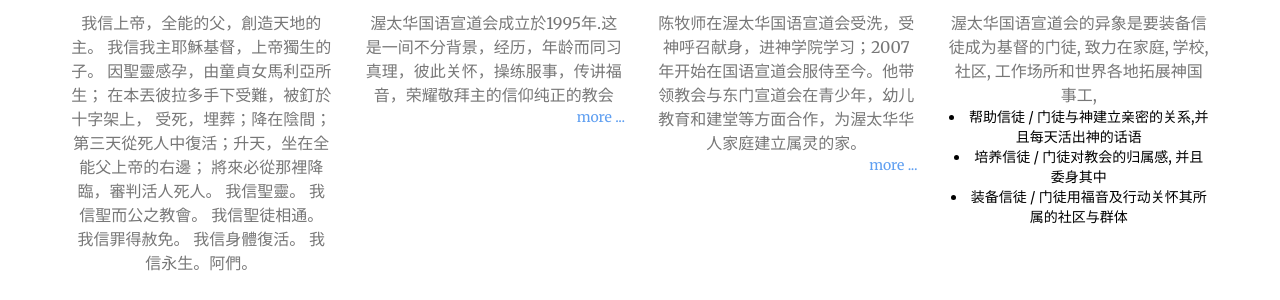
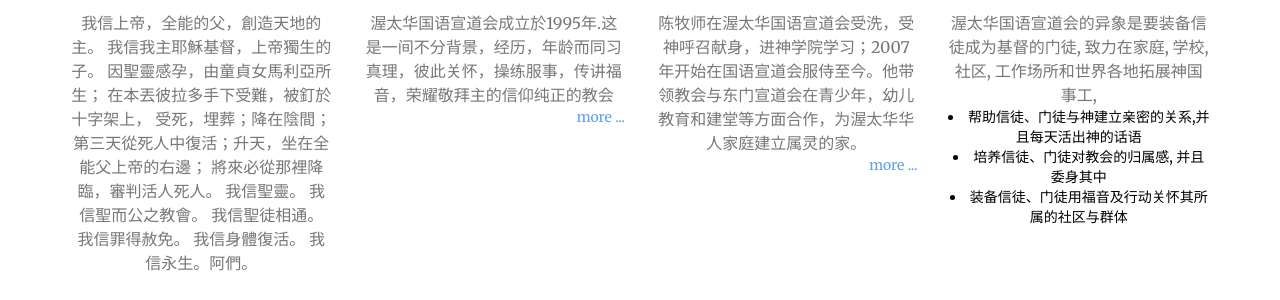
Before and after one commit to JonasYow/ottawaomac, a Jekyll site: the page built from index.html, in a window 1280 px wide and 900 px high, scrolled down 2085 px. Shown: the part 152-452 px from the top of the window. Built offline with Jekyll 4.4.1, drawn with Linux system fonts in a browser that asks for light colours.

Commit message:
changed from \ to 、

```diff
--- a/_data/services.yaml
+++ b/_data/services.yaml
@@ -16,4 +16,4 @@
 - title: 异象使命
   icon: globe
   link:
-  content: 渥太华国语宣道会的异象是要装备信徒成为基督的门徒, 致力在家庭, 学校, 社区, 工作场所和世界各地拓展神国事工, <li>帮助信徒 / 门徒与神建立亲密的关系,并且每天活出神的话语</li><li>培养信徒 / 门徒对教会的归属感, 并且委身其中 </li><li>装备信徒 / 门徒用福音及行动关怀其所属的社区与群体 </li>
+  content: 渥太华国语宣道会的异象是要装备信徒成为基督的门徒, 致力在家庭, 学校, 社区, 工作场所和世界各地拓展神国事工, <li>帮助信徒、门徒与神建立亲密的关系,并且每天活出神的话语</li><li>培养信徒、门徒对教会的归属感, 并且委身其中 </li><li>装备信徒、门徒用福音及行动关怀其所属的社区与群体 </li>
```
